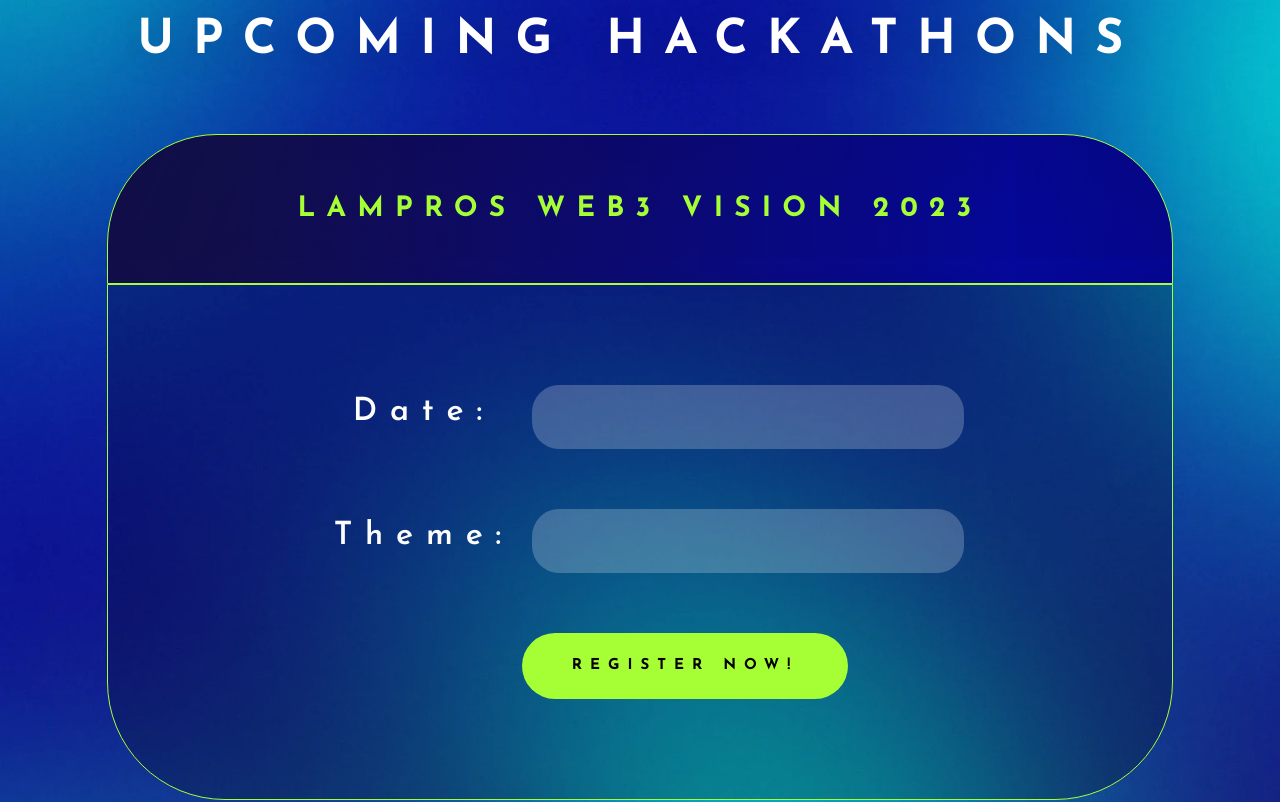
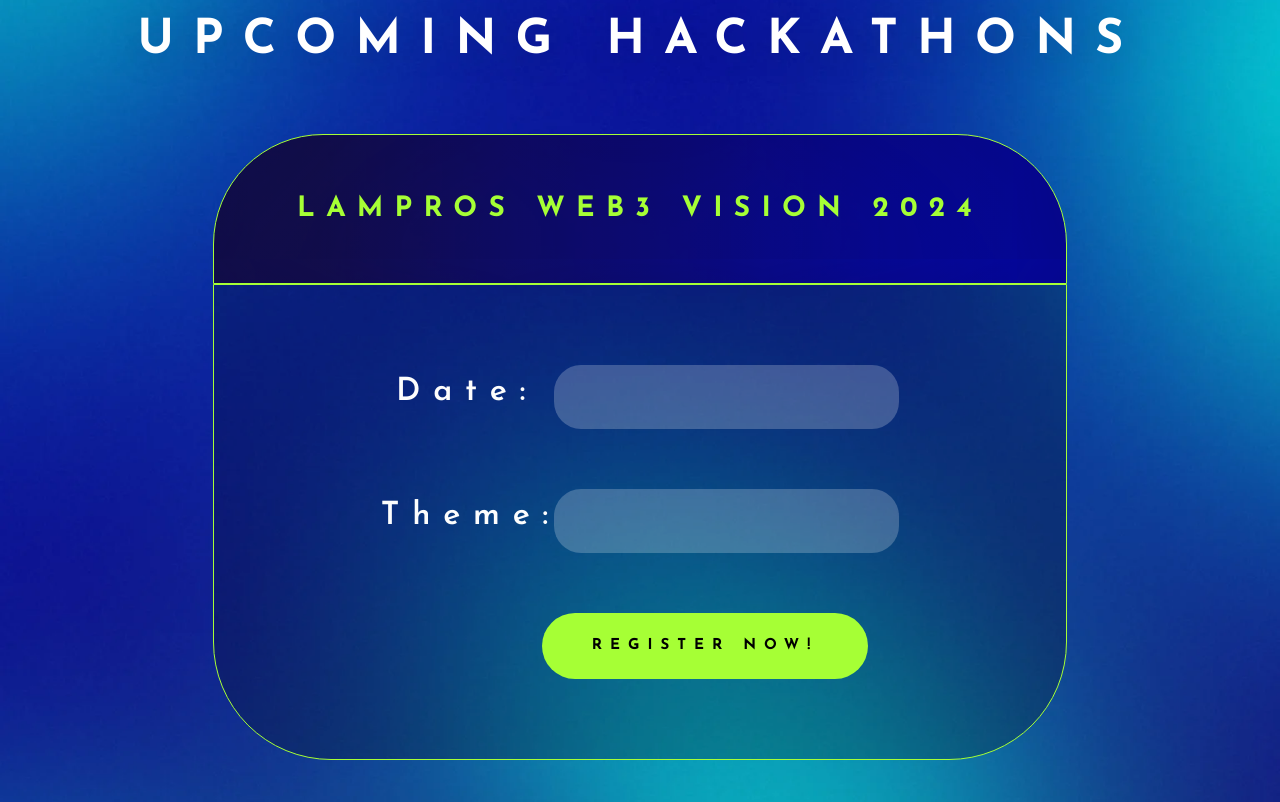
Before and after one commit to Lajja123/LamprosLabs-Nextjs, a Next.js app: page /programs/hackathon in a window 1280 px wide. Shown: the part 1520-2322 px from the top of the page. Built offline with nearby package versions, Linux system fonts and the light colour scheme.

Commit message:
latest changes in navbar and hackathon page

```diff
--- a/src/app/about-us/page.js
+++ b/src/app/about-us/page.js
@@ -8,10 +8,10 @@ export default function aboutPage() {
   );
 }
 export const metadata = {
-  title: "About Page",
+  title: "About Us",
   // description: "About Page Description...",
   openGraph: {
-    title: "About Page",
+    title: "About Us",
     // description: "About Page Description...",
     url: "https://lampros-labs-nextjs-new.vercel.app/about-us",
     siteName: "LamprosLabs",
--- a/src/app/components/hackathon/hackathonSection.js
+++ b/src/app/components/hackathon/hackathonSection.js
@@ -11,6 +11,7 @@ function hackathonSection() {
   const section1Ref = useRef(null);
   const section2Ref = useRef(null);
   const section3Ref = useRef(null);
+  const currentYear = new Date().getFullYear();
   return (
     <div>
       <div className={hackStyle.inherimainbg}>
@@ -138,10 +139,10 @@ function hackathonSection() {
             </Fade>
           </div>
 
-          <div style={{ margin: "50px 0px" }}>
+          <div className={hackStyle.sec3Hackmain}>
             <div className={`${hackStyle["sec3box1"]} col-10`}>
               <div className={hackStyle.sec3boxheading}>
-                Lampros Web3 Vision 2023
+                Lampros Web3 Vision {currentYear}
               </div>
             </div>
             <div className={`${hackStyle["sec3box2"]} col-10`}>
--- a/src/app/components/navbar.js
+++ b/src/app/components/navbar.js
@@ -87,11 +87,7 @@ function Navbar() {
                 ABOUT US
               </Link>
             </li>
-            <li
-              className={`nav-item three-d  ${
-                pathname == "/about-us" ? "active" : ""
-              }`}
-            >
+            <li className={`nav-item three-d `}>
               <Link
                 className="nav-link "
                 href="https://lamproslabsdao.notion.site/a2d67afc0ed84377918b536341374f0e?v=6e84b9a6c7b648bd86dc9b20a4804124&pvs=4"
--- a/src/app/dao-roadmap/page.js
+++ b/src/app/dao-roadmap/page.js
@@ -4,10 +4,10 @@ export default function daoPage() {
   return <DaoSection />;
 }
 export const metadata = {
-  title: "Dao Page",
+  title: "Dao Roadmap",
   // description: "Dao Page Description...",
   openGraph: {
-    title: "Dao Page",
+    title: "Dao Roadmap",
     // description: "Dao Page Description...",
     url: "https://lampros-labs-nextjs-new.vercel.app/dao-roadmap",
     siteName: "LamprosLabs",
--- a/src/app/page.js
+++ b/src/app/page.js
@@ -11,10 +11,10 @@ export default function Home() {
   );
 }
 export const metadata = {
-  title: "Home Page",
+  title: "Home",
   // description: "Home Page Description...",
   openGraph: {
-    title: "Home Page",
+    title: "Home",
     // description: "Home Page Description...",
     url: "https://lampros-labs-nextjs-new.vercel.app/",
     siteName: "LamprosLabs",
--- a/src/app/programs/hackathon/page.js
+++ b/src/app/programs/hackathon/page.js
@@ -4,10 +4,10 @@ export default function hackathon() {
   return <HackathonSection />;
 }
 export const metadata = {
-  title: "Hackathon Page",
+  title: "Upcoming Hackathons",
   // description: "Hackathon Page Description...",
   openGraph: {
-    title: "Hackathon Page",
+    title: "Upcoming Hackathons",
     // description: "Hackathon Description",
     url: "https://lampros-labs-nextjs-new.vercel.app/programs/hackathon",
     siteName: "LamprosLabs",
--- a/src/app/styles/hackathon.module.scss
+++ b/src/app/styles/hackathon.module.scss
@@ -158,7 +158,7 @@
   border-bottom-left-radius: 118px;
   border: 1px solid #a6ff35;
   background: rgba(0, 0, 0, 0.22);
-  padding: 70px;
+  padding: 50px;
   margin: 0 auto;
   flex-shrink: 0;
 }
@@ -180,6 +180,14 @@
 
   flex-direction: column;
 }
+.sec3Hackmain {
+  min-width: 50%;
+  max-width: 80%;
+  margin: 50px auto;
+}
+.btnTheme {
+  color: transparent;
+}
 .sec3flex1 {
   display: flex;
   flex-direction: row;
@@ -202,7 +210,7 @@
   flex-shrink: 0;
   border: none;
   color: #fff;
-  text-align: center;
+  text-align: left;
   padding: 20px 60px;
   width: 50%;
 }
@@ -214,7 +222,7 @@
   padding: 20px 50px;
   border: none;
   color: #000;
-  margin-left: 120px;
+  margin-left: 140px;
   text-align: center;
   font-size: 15px;
   font-style: normal;
@@ -397,6 +405,11 @@
   transition: 1s cubic-bezier(0.07, 0.8, 0.16, 1);
 }
 /* ...................responsive design................... */
+@media only screen and (max-width: 1440px) {
+  .sec3btn {
+    margin-left: 160px;
+  }
+}
 @media only screen and (max-width: 1200px) {
   .sec1boxtitle {
     color: #a6ff35;
@@ -750,6 +763,7 @@
     background: #a6ff35;
     flex-shrink: 0;
     margin: 20px;
+    margin-left: 100px;
     padding: 20px 50px;
     border: none;
     color: #000;
@@ -1009,7 +1023,7 @@
     text-transform: uppercase;
   }
   .hacksection3 {
-    margin-top: 10% ;
+    margin-top: 10%;
   }
 
   /* ...............scetion4............. */
```
